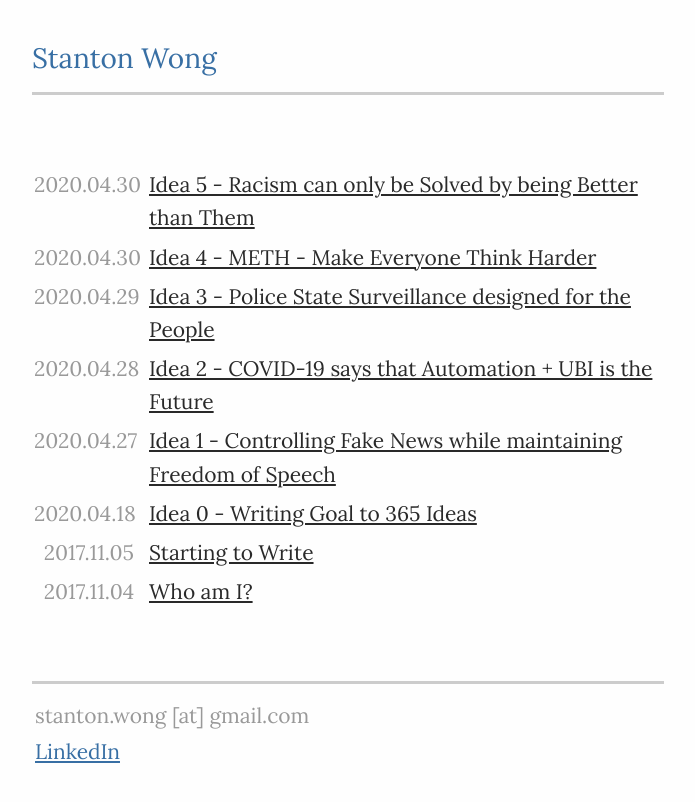
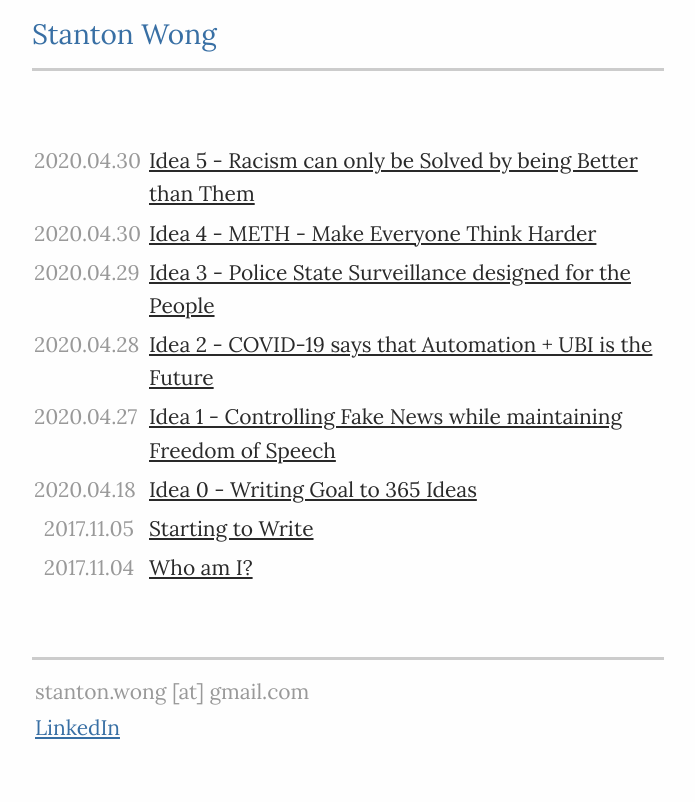
Before and after one commit to stantonwong/stantonwong-old.github.io, a Jekyll site: the page built from index.html, in a window 1280 px wide. Shown: the top 802 px of the page, without its empty margins (292-987 px from the left). Built offline with Jekyll 4.4.1, drawn with Linux system fonts in a browser that asks for light colours; some web fonts are replaced.

Commit message:
changed container css from margin to padding

```diff
--- a/_sass/main.scss
+++ b/_sass/main.scss
@@ -15,7 +15,7 @@ body {
 }
 
 .container {
-  margin: 24px;
+  padding: 0 24px;
 }
 
 nav {
```
